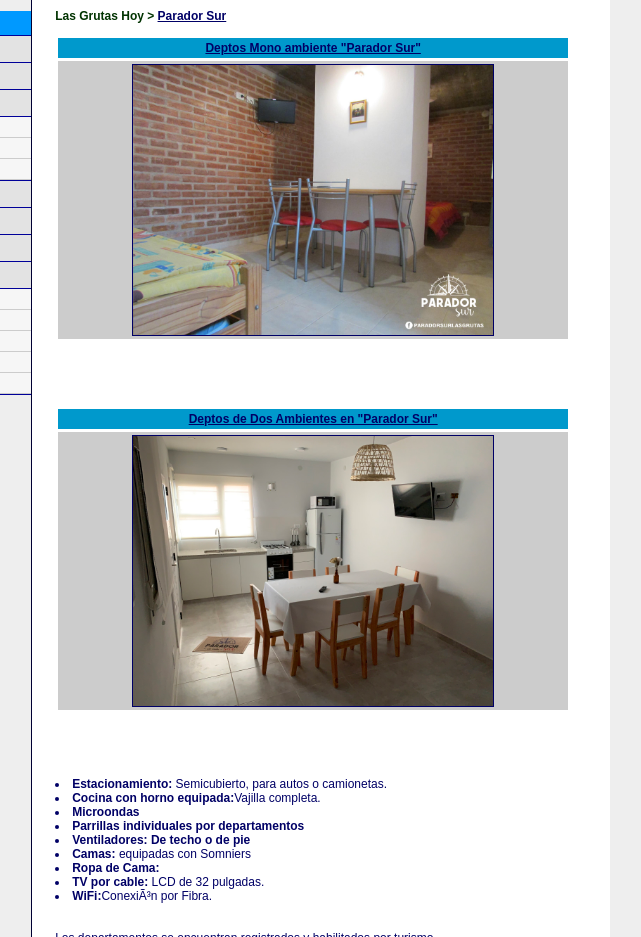
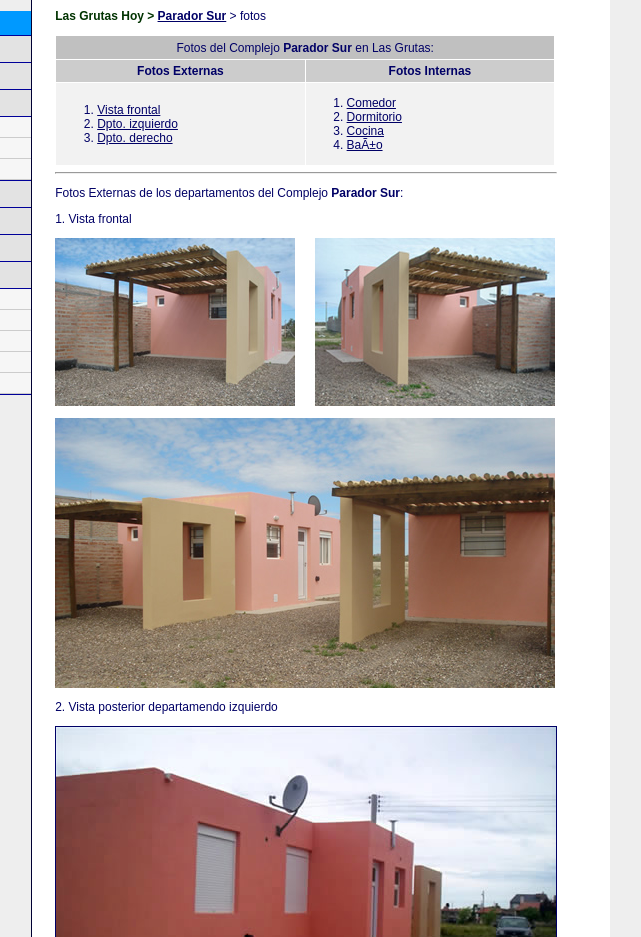
Before and after one commit to PabloEzequiel/www.paradorsur.com.ar, a plain HTML site: page psur_monos_v2015.html in a window 1280 px wide. Shown: the part 155-1092 px from the top of the page, 410-1051 px from the left. Drawn offline with Linux system fonts and the light colour scheme; files that its build step writes are made by us from their sources.

```diff
--- a/psur_deptos_fotos.html
+++ b/psur_monos_v2015.html
@@ -8,16 +8,6 @@
 <style type="text/css">
 <!--
 .Estilo6 {color: #F2F2F2}
--->
-</style>
-<style type="text/css">
-<!--
-.style1 {color: #FFFFFF}
--->
-</style>
-<style type="text/css">
-<!--
-.style2 {font-weight: bold}
 -->
 </style>
 <!-- InstanceEndEditable -->
@@ -209,58 +199,110 @@
 
 <p>&nbsp;</p></td>
     <td bgcolor="#FFFFFF">&nbsp;</td>
-    <td valign="top" bgcolor="#FFFFFF"><p><span class="Estilo4">Las Grutas Hoy &gt; <a href="index.html">Parador Sur</a></span> <!-- InstanceBeginEditable name="menusite" --><!-- InstanceEndEditable --></p>
+    <td valign="top" bgcolor="#FFFFFF"><p><span class="Estilo4">Las Grutas Hoy &gt; <a href="index.html">Parador Sur</a></span> <!-- InstanceBeginEditable name="menusite" -->&gt; fotos <!-- InstanceEndEditable --></p>
       <!-- InstanceBeginEditable name="BodyRegion1" -->
-      <table width="93%" border="0" cellpadding="3" cellspacing="3">
+
+      <a name="#inicio"></a>
+      <table width="500" border="0" cellpadding="1" cellspacing="1" id="indice">
 <tr>
-          <td bgcolor="#0099CC"><div align="center" class="style1"><strong><a href="psur_monos.html">Deptos Mono ambiente &quot;Parador Sur&quot;</a></strong></div></td>
-        </tr>
+  <td height="21" colspan="2"  align="center" bgcolor="#C0C0C0">Fotos del Complejo <strong>Parador Sur</strong> en Las Grutas: </td>
   <tr>
-          <td bgcolor="#CCCCCC"><div align="center"><a href="psur_monos.html"><img src="images2023/deptos-mono/parador-sur-mono-003.jpg"
-                  alt="Paradoir Sur Las Grutas" width="360"  border="1" /></a></div></td>
+	<td width="250" height="20"  align="center" bgcolor="#CCCCCC"><span class="Estilo12"><strong>Fotos Externas</strong></span></td>
+	<td width="250" height="20"  align="center" bgcolor="#CCCCCC"><span class="Estilo12"><strong>Fotos Internas</strong></span></td>
+<tr>
+	<td width="250" height="68" valign="middle" bgcolor="#F2F2F2">
+		<ol class="Estilo6">
+			<li><a href="#A01">Vista frontal</a>
+			<li><a href="#A02">Dpto. izquierdo</a>
+			<li><a href="#A03">Dpto. derecho</a>
+		</ol>	</td>
+	<td width="250" valign="middle" bgcolor="#F2F2F2">
+		<ol>
+			<li><a href="#B01">Comedor</a>
+			<li><a href="#B02">Dormitorio</a>
+			<li><a href="#B03">Cocina</a>
+			<li><a href="#B04">Baño</a>
+		</ol>	</td>
 </tr>
 </table>
-      <p>&nbsp;</p>
+
+	  <hr width="90%" align="left"/>
+	  <p>Fotos Externas de los departamentos del Complejo <strong>Parador Sur</strong>:</p>
+
+	  <p><a name="A01" id="A01"></a>1. Vista frontal	  </p>
+
+      <p align="left"><img src="images/melli001_home.jpg" alt="Paradoir Sur Las Grutas" width="500" height="168" border="0" /></p>
+      <p align="left"><img src="images/melli001.jpg" alt="Paradoir Sur Las Grutas" width="500" height="270" border="0" /></p>
+
+      <a name="A02" id="A02">2. Vista posterior departamendo izquierdo </a>
+
+      <p align="left"><img src="images/melli003.jpg" alt="Paradoir Sur Las Grutas" width="500" height="329" border="1" /></p>
+
+      <a name="A03" id="A03">3. Vista posterior departamendo derecho </a>
+
+      <p align="left"><img src="images/melli004_home.jpg" alt="Paradoir Sur Las Grutas" border="1" /></p>
+
+	  <hr width="90%" align="left"/>
+	  <p>Fotos internas de los departamentos del Complejo <strong>Parador Sur</strong>:</p>
 
 
 
-      <p>&nbsp;</p>
+<a name="B01" id="B01">1. Comedor</a>
+<table width="100%">
+<tr>
 
+	<td width="50%" valign="top">
+		<img src="images/adentro/comedor003.jpg" width="300" height="200" border="1" alt="Comedor de Parador Sur - Las Grutas"><br><br>
+		<img src="images/adentro/comedor001.jpg" width="300" height="200" border="1" alt="Comedor de Parador Sur - Las Grutas"><br><br>
+		<img src="images/adentro/comedor002.jpg" width="300" height="200" border="1" alt="Comedor de Parador Sur - Las Grutas"><br><br>
 
-      <table width="93%" border="0" cellpadding="3" cellspacing="3">
-        <tr>
-          <td bgcolor="#0099CC"><div align="center" class="style1"><strong><a href="psur_monos.html">Deptos de Dos Ambientes en &quot;Parador Sur&quot;</a></strong></div></td>
-        </tr>
-        <tr>
-          <td bgcolor="#CCCCCC"><div align="center"><a href="psur_dosamb.html"><img src="images2023/deptos-dosamb/parador-sur-dos-ambientes-006.jpg"
-                alt="Paradoir Sur Las Grutas" width="360"  border="1" /></a></div></td>
+	</td>
+	<td width="40%"  valign="top">
+	    <img src="images/adentro/comedor004.jpg" width="200" height="300" border="1" alt="Comedor de Parador Sur - Las Grutas"><br><br>
+	    <img src="images/adentro/comedor005.jpg" width="200" height="300" border="1" alt="Comedor de Parador Sur - Las Grutas">
+
+	</td>
+
 </tr>
 </table>
 
 
 
-
-      <p>&nbsp;</p>
-      <p>&nbsp;</p>
+<a name="B02" id="B02">2. Dormitorio</a>
+<table width="100%">
+<tr>
+	<td width="40%"><img src="images/adentro/pieza001.jpg" width="200" height="300" border="1" alt="Dormitorio departamento Uno de Parador Sur - Las Grutas"></td>
+	<td width="60%"><img src="images/adentro/pieza002.jpg" width="200" height="300" border="1" alt="Dormitorio departamento Dos de Parador Sur - Las Grutas"></td>
+</tr>
+</table>
 
 
 
-      <li><b>Estacionamiento:</b> Semicubierto, para autos o camionetas.</li>
-      <li><b>Cocina con horno equipada:</b>Vajilla completa.</li>
-      <li><b>Microondas</b></li>
-      <li><b>Parrillas individuales por departamentos</b></li>
-      <li><b>Ventiladores: De techo o de pie</b></li>
-      <li><b>Camas:</b> equipadas con Somniers</li>
-      <li><b>Ropa de Cama:</b></li>
-      <li><b>TV por cable:</b> LCD de 32 pulgadas.</li>
-      <li><b>WiFi:</b>Conexión por Fibra.</li>
-      <br><br>
-      Los departamentos se encuentran registrados y habilitados por turismo.
-      <br><br>
-      Los departamentos de dos ambientes, son a estrenar en la temporada 2023, en dónde se inauguraron
+<a name="B03" id="B03">3. Cocina</a>
+<table width="100%">
+<tr>
+
+	<td width="50%" valign="top">
+		<img src="images/adentro/cocina001.jpg" width="300" height="200" border="1" alt="Comedor de Parador Sur - Las Grutas"><br><br>
+		<img src="images/adentro/cocina003.jpg" width="300" height="200" border="1" alt="Comedor de Parador Sur - Las Grutas"><br><br>
+	</td>
+	<td width="40%"  valign="top">
+	    <img src="images/adentro/cocina002.jpg" width="200" height="300" border="1" alt="Comedor de Parador Sur - Las Grutas"><br><br>
+	</td>
 
 
-      <p>&nbsp;</p>
+</tr>
+</table>
+
+
+
+<a name="B04" id="B04">4. Baño</a>
+<table width="100%">
+<tr>
+	<td width="40%"><img src="images/adentro/banio001.jpg" width="200" height="300" border="1" alt="baño de Parador Sur - Las Grutas"></td>
+	<td width="60%"><img src="images/adentro/banio002.jpg" width="200" height="300" border="1" alt="baño de Parador Sur - Las Grutas"></td>
+</tr>
+</table>
 
 
       <!-- InstanceEndEditable -->
```
Also changed, not shown: psur_monos.html (+20 -47 lines). Lines whose indentation alone changed are shown as unchanged.
